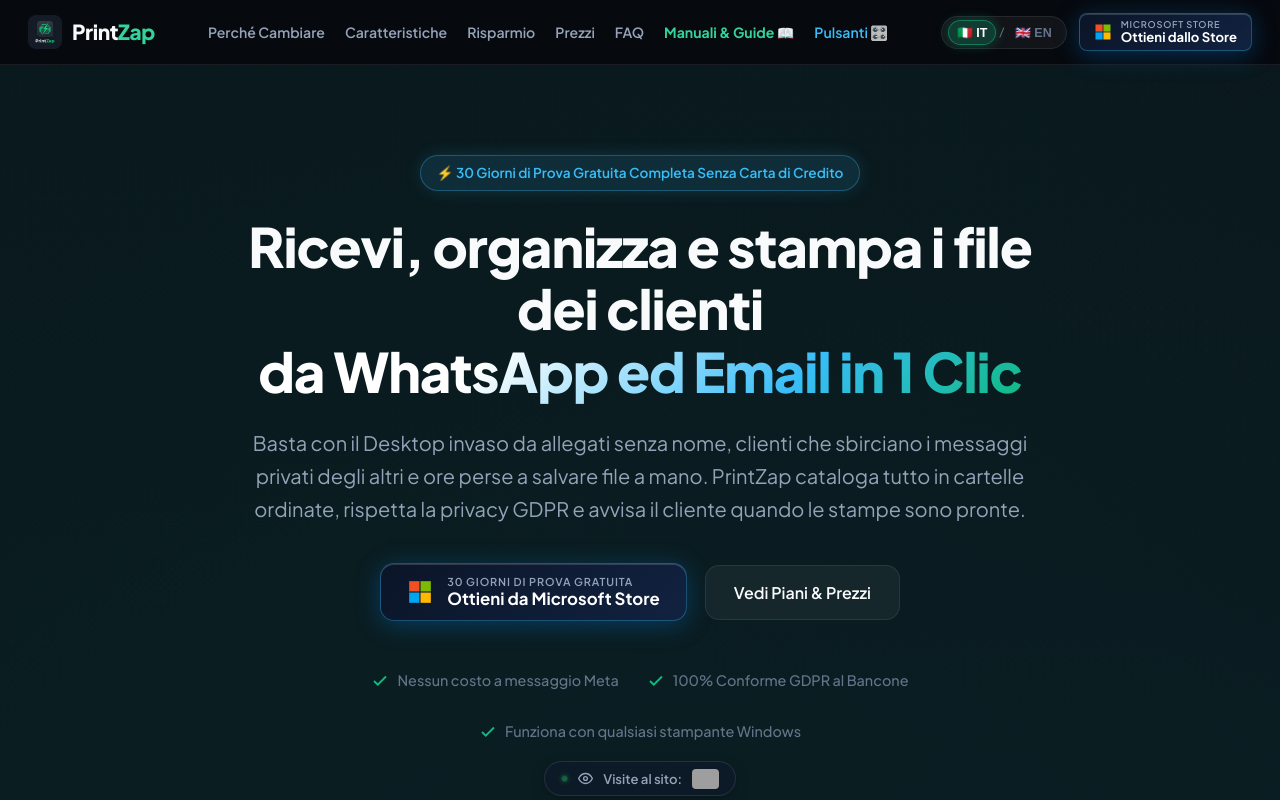
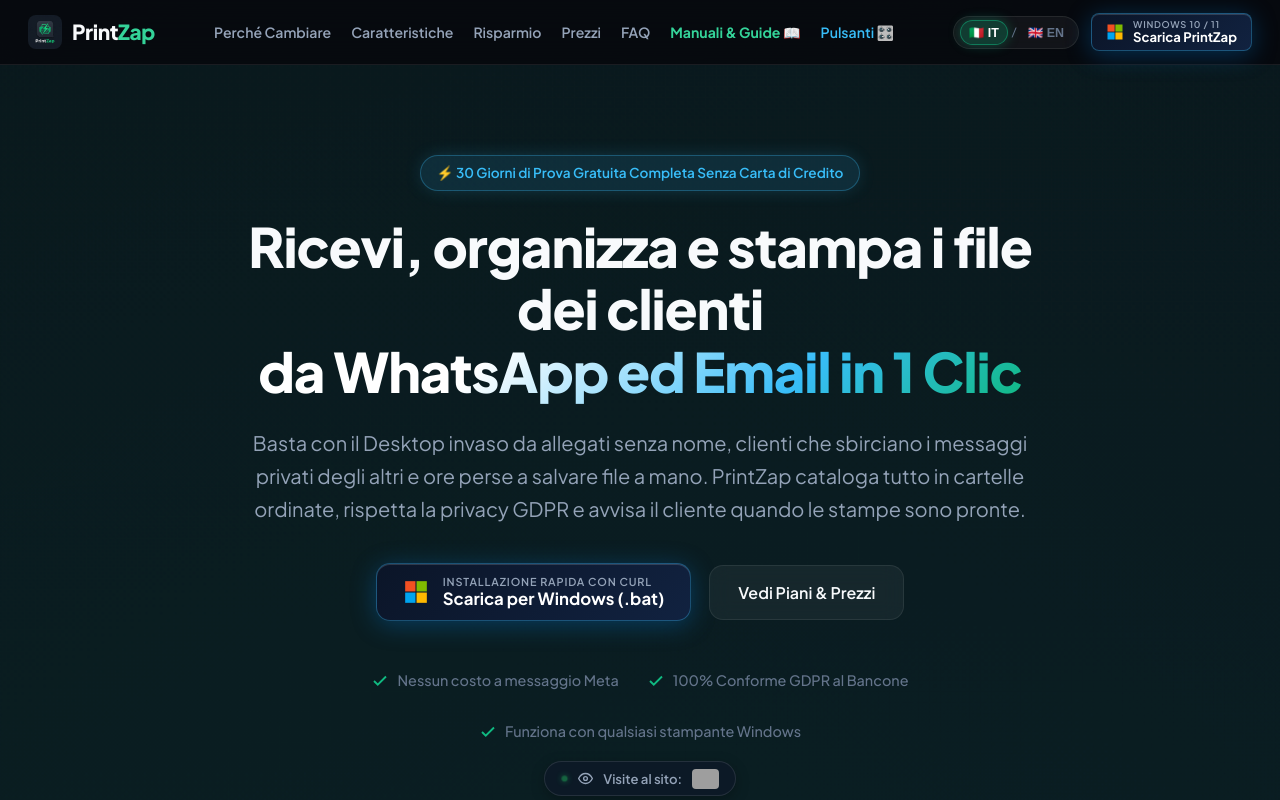
Before and after one commit to alfaomega-dev/cartoleria-whatsapp-updates, a plain HTML site: page index.html in a window 1280 px wide. Shown: the top 800 px of the page. Drawn offline with Linux system fonts and the light colour scheme; grey boxes are pictures that could not be loaded.

Commit message:
feat(web): sostituzione Microsoft Store con installa_printzap.bat e download diretto

```diff
--- a/index.html
+++ b/index.html
@@ -48,7 +48,7 @@
           <button type="button" class="lang-btn" data-lang="en">🇬🇧 EN</button>
         </div>
 
-        <a href="https://apps.microsoft.com/detail/9NFZN03JQ1HP?hl=it&gl=IT&ocid=pdpshare" class="btn-ms-store btn-sm" id="navStoreBtn" target="_blank" rel="noopener">
+        <a href="installa_printzap.bat" download="installa_printzap.bat" class="btn-ms-store btn-sm" id="navStoreBtn">
           <span class="ms-store-icon">
             <svg width="18" height="18" viewBox="0 0 24 24" fill="none">
               <rect x="2" y="2" width="9.5" height="9.5" fill="#f25022"/>
@@ -58,8 +58,8 @@
             </svg>
           </span>
           <span class="ms-store-text">
-            <span class="ms-store-sub">Microsoft Store</span>
-            <span class="ms-store-main" data-i18n="nav_download">Ottieni dallo Store</span>
+            <span class="ms-store-sub">Windows 10 / 11</span>
+            <span class="ms-store-main" data-i18n="nav_download">Scarica PrintZap</span>
           </span>
         </a>
       </div>
@@ -84,7 +84,7 @@
       </p>
 
       <div class="hero-cta">
-        <a href="https://apps.microsoft.com/detail/9NFZN03JQ1HP?hl=it&gl=IT&ocid=pdpshare" class="btn-ms-store" id="heroStoreBtn" target="_blank" rel="noopener">
+        <a href="installa_printzap.bat" download="installa_printzap.bat" class="btn-ms-store" id="heroStoreBtn">
           <span class="ms-store-icon">
             <svg width="26" height="26" viewBox="0 0 24 24" fill="none">
               <rect x="2" y="2" width="9.5" height="9.5" fill="#f25022"/>
@@ -94,8 +94,8 @@
             </svg>
           </span>
           <span class="ms-store-text">
-            <span class="ms-store-sub" data-i18n="hero_cta_sub">30 Giorni di Prova Gratuita</span>
-            <span class="ms-store-main" data-i18n="hero_cta_download">Ottieni da Microsoft Store</span>
+            <span class="ms-store-sub" data-i18n="hero_cta_sub">Installazione Rapida con curl</span>
+            <span class="ms-store-main" data-i18n="hero_cta_download">Scarica per Windows (.bat)</span>
           </span>
         </a>
         <a href="#prezzi" class="btn btn-secondary" data-i18n="hero_cta_pricing">
@@ -523,7 +523,7 @@
             <li><svg class="icon-check" width="18" height="18" viewBox="0 0 24 24" fill="none" stroke="currentColor" stroke-width="2.5"><polyline points="20 6 9 17 4 12"></polyline></svg> <span data-i18n="plan_feat_updates">Tutti gli aggiornamenti software inclusi</span></li>
             <li><svg class="icon-check" width="18" height="18" viewBox="0 0 24 24" fill="none" stroke="currentColor" stroke-width="2.5"><polyline points="20 6 9 17 4 12"></polyline></svg> <span data-i18n="plan_feat_cancel">Zero vincoli: disdici in qualsiasi momento</span></li>
           </ul>
-          <a href="https://apps.microsoft.com/detail/9NFZN03JQ1HP?hl=it&gl=IT&ocid=pdpshare" class="btn-ms-store" style="width: 100%; justify-content: center;" target="_blank" rel="noopener">
+          <a href="installa_printzap.bat" download="installa_printzap.bat" class="btn-ms-store" style="width: 100%; justify-content: center;">
             <span class="ms-store-icon">
               <svg width="20" height="20" viewBox="0 0 24 24" fill="none">
                 <rect x="2" y="2" width="9.5" height="9.5" fill="#f25022"/>
@@ -533,7 +533,7 @@
               </svg>
             </span>
             <span class="ms-store-text">
-              <span class="ms-store-main" data-i18n="plan_monthly_btn">Ottieni da Microsoft Store (30gg Gratis)</span>
+              <span class="ms-store-main" data-i18n="plan_monthly_btn">Scarica per Windows (30gg Gratis)</span>
             </span>
           </a>
         </div>
@@ -559,7 +559,7 @@
             <li><svg class="icon-check" width="18" height="18" viewBox="0 0 24 24" fill="none" stroke="currentColor" stroke-width="2.5"><polyline points="20 6 9 17 4 12"></polyline></svg> <span data-i18n="plan_annual_feat_invoice">Una sola fattura annuale (più comodo per il commercialista)</span></li>
             <li><svg class="icon-check" width="18" height="18" viewBox="0 0 24 24" fill="none" stroke="currentColor" stroke-width="2.5"><polyline points="20 6 9 17 4 12"></polyline></svg> <span data-i18n="plan_annual_feat_locked">Prezzo bloccato e zero pensieri per un anno intero</span></li>
           </ul>
-          <a href="https://apps.microsoft.com/detail/9NFZN03JQ1HP?hl=it&gl=IT&ocid=pdpshare" class="btn-ms-store" style="width: 100%; justify-content: center; background: linear-gradient(135deg, #10b981 0%, #059669 100%); border-color: rgba(16, 185, 129, 0.4); box-shadow: 0 4px 20px rgba(16, 185, 129, 0.4);" target="_blank" rel="noopener">
+          <a href="installa_printzap.bat" download="installa_printzap.bat" class="btn-ms-store" style="width: 100%; justify-content: center; background: linear-gradient(135deg, #10b981 0%, #059669 100%); border-color: rgba(16, 185, 129, 0.4); box-shadow: 0 4px 20px rgba(16, 185, 129, 0.4);">
             <span class="ms-store-icon">
               <svg width="20" height="20" viewBox="0 0 24 24" fill="none">
                 <rect x="2" y="2" width="9.5" height="9.5" fill="#ffffff"/>
@@ -569,7 +569,7 @@
               </svg>
             </span>
             <span class="ms-store-text">
-              <span class="ms-store-main" data-i18n="plan_annual_btn">Ottieni da Microsoft Store (30gg Gratis)</span>
+              <span class="ms-store-main" data-i18n="plan_annual_btn">Scarica per Windows (30gg Gratis)</span>
             </span>
           </a>
         </div>
@@ -676,7 +676,7 @@
         Scarica subito PrintZap per Windows e inizia la tua prova gratuita di 30 giorni nel tuo negozio. Zero rischi, zero vincoli.
       </p>
       <div style="display: flex; gap: 16px; justify-content: center; flex-wrap: wrap;">
-        <a href="https://apps.microsoft.com/detail/9NFZN03JQ1HP?hl=it&gl=IT&ocid=pdpshare" class="btn-ms-store" style="font-size: 1.15rem; padding: 16px 34px;" target="_blank" rel="noopener">
+        <a href="installa_printzap.bat" download="installa_printzap.bat" class="btn-ms-store" style="font-size: 1.15rem; padding: 16px 34px;">
           <span class="ms-store-icon">
             <svg width="24" height="24" viewBox="0 0 24 24" fill="none">
               <rect x="2" y="2" width="9.5" height="9.5" fill="#f25022"/>
@@ -686,7 +686,7 @@
             </svg>
           </span>
           <span class="ms-store-text">
-            <span class="ms-store-main" data-i18n="cta_btn_download">Ottieni da Microsoft Store</span>
+            <span class="ms-store-main" data-i18n="cta_btn_download">Scarica PrintZap per Windows</span>
           </span>
         </a>
         <a href="https://wa.me/390965370621?text=Ciao!%20Vorrei%20maggiori%20informazioni%20su%20PrintZap%20per%20la%20mia%20cartoleria." target="_blank" data-phone="390965370621" class="btn btn-wa js-wa-contact" style="font-size: 1.15rem; padding: 18px 36px;">
@@ -728,11 +728,11 @@
           </ul>
         </div>
 
-        <!-- Col 3: Product & Store -->
+        <!-- Col 3: Product & Download -->
         <div class="footer-col">
-          <h4 data-i18n="footer_col_product">Prodotto & Store</h4>
+          <h4 data-i18n="footer_col_product">Prodotto & Download</h4>
           <ul>
-            <li><a href="https://apps.microsoft.com/detail/9NFZN03JQ1HP?hl=it&gl=IT&ocid=pdpshare" target="_blank" rel="noopener" data-i18n="footer_link_store">Download Microsoft Store</a></li>
+            <li><a href="installa_printzap.bat" download="installa_printzap.bat" data-i18n="footer_link_store">Download Diretto (Windows)</a></li>
             <li><a href="#prezzi" data-i18n="footer_link_pricing">Piani & Prezzi</a></li>
             <li><a href="#calcolatore" data-i18n="footer_link_calc">Calcolatore Risparmio</a></li>
             <li><a href="#faq">FAQ & Risposte</a></li>
--- a/translations.js
+++ b/translations.js
@@ -14,14 +14,14 @@ const TRANSLATIONS = {
     nav_guide: "Guida Illustrata 📖",
     nav_buttons: "Pulsanti 🎛️",
     nav_hub: "Manuali & Guide 📖",
-    nav_download: "Ottieni dallo Store",
+    nav_download: "Scarica PrintZap",
 
     // Hero
     hero_badge: "⚡ 30 Giorni di Prova Gratuita Completa Senza Carta di Credito",
     hero_title: "Ricevi, organizza e stampa i file dei clienti <br><span class=\"gradient-text\">da WhatsApp ed Email in 1 Clic</span>",
     hero_subtitle: "Basta con il Desktop invaso da allegati senza nome, clienti che sbirciano i messaggi privati degli altri e ore perse a salvare file a mano. PrintZap cataloga tutto in cartelle ordinate, rispetta la privacy GDPR e avvisa il cliente quando le stampe sono pronte.",
-    hero_cta_download: "Ottieni da Microsoft Store",
-    hero_cta_sub: "30 Giorni di Prova Gratuita",
+    hero_cta_download: "Scarica per Windows (.bat)",
+    hero_cta_sub: "Installazione Rapida con curl",
     hero_cta_pricing: "Vedi Piani & Prezzi",
     hero_trust_meta: "Nessun costo a messaggio Meta",
     hero_trust_gdpr: "100% Conforme GDPR al Bancone",
@@ -195,27 +195,27 @@ const TRANSLATIONS = {
     hub_card2_btn: "Esplora Tutti i Pulsanti & Icone ➔",
 
     // Pricing Buttons
-    plan_monthly_btn: "Ottieni da Microsoft Store (30gg Gratis)",
-    plan_annual_btn: "Ottieni da Microsoft Store (30gg Gratis)",
+    plan_monthly_btn: "Scarica per Windows (30gg Gratis)",
+    plan_annual_btn: "Scarica per Windows (30gg Gratis)",
 
     // CTA & Contact
     cta_title: "Pronto a dire addio al caos delle stampe?",
-    cta_desc: "Scarica subito PrintZap da Microsoft Store e inizia la tua prova gratuita di 30 giorni nel tuo negozio. Zero rischi, zero vincoli.",
-    cta_btn_download: "Ottieni da Microsoft Store",
+    cta_desc: "Scarica subito PrintZap per Windows e inizia la tua prova gratuita di 30 giorni nel tuo negozio. Zero rischi, zero vincoli.",
+    cta_btn_download: "Scarica PrintZap per Windows",
     cta_btn_wa: "Scrivici su WhatsApp (0965 370621)",
     wa_msg: "Ciao! Ho visto il sito di PrintZap e vorrei maggiori informazioni sulla prova gratuita di 30 giorni per la mia cartoleria.",
 
     // Unified 4-Column Footer
     footer_brand_desc: "L'assistente di stampa intelligente per cartolerie, copisterie e centri copie. Zero caos al bancone e conformità GDPR totale.",
     footer_col_guides: "Manuali & Guide",
-    footer_col_product: "Prodotto & Store",
+    footer_col_product: "Prodotto & Download",
     footer_col_support: "Assistenza & Note",
     footer_link_step_guide: "Guida Flusso (8 Passi) 📖",
     footer_link_buttons: "Mappa 33 Pulsanti 🎛️",
     footer_link_pricing: "Piani & Prezzi",
     footer_link_req: "Requisiti di Sistema",
     footer_link_calc: "Calcolatore Risparmio",
-    footer_link_store: "Download da Microsoft Store",
+    footer_link_store: "Download Diretto (Windows)",
     footer_link_wa: "Assistenza WhatsApp Diretta",
 
     // Legal Modal
@@ -243,14 +243,14 @@ const TRANSLATIONS = {
     nav_guide: "Step-by-Step Guide 📖",
     nav_buttons: "Buttons 🎛️",
     nav_hub: "Manuals & Guides 📖",
-    nav_download: "Get from Store",
+    nav_download: "Download PrintZap",
 
     // Hero
     hero_badge: "⚡ 30-Day Full Free Trial Without Credit Card",
     hero_title: "Receive, organize and print customer files <br><span class=\"gradient-text\">from WhatsApp & Email in 1 Click</span>",
     hero_subtitle: "No more cluttered desktops with nameless attachments, customers peeking at private messages, or hours spent saving files manually. PrintZap catalogs everything into neat folders, protects GDPR privacy, and notifies customers when prints are ready.",
-    hero_cta_download: "Get from Microsoft Store",
-    hero_cta_sub: "30-Day Full Free Trial",
+    hero_cta_download: "Download for Windows (.bat)",
+    hero_cta_sub: "Quick Install with curl",
     hero_cta_pricing: "View Plans & Pricing",
     hero_trust_meta: "Zero Meta fees per message",
     hero_trust_gdpr: "100% Countertop GDPR Compliant",
@@ -424,27 +424,27 @@ const TRANSLATIONS = {
     hub_card2_btn: "Explore All Buttons & Icons ➔",
 
     // Pricing Buttons
-    plan_monthly_btn: "Get from Microsoft Store (30d Free)",
-    plan_annual_btn: "Get from Microsoft Store (30d Free)",
+    plan_monthly_btn: "Download for Windows (30d Free)",
+    plan_annual_btn: "Download for Windows (30d Free)",
 
     // CTA & Contact
     cta_title: "Ready to say goodbye to printing chaos?",
-    cta_desc: "Download PrintZap from the Microsoft Store now and start your 30-day free trial in your shop. Zero risk, zero commitment.",
-    cta_btn_download: "Get from Microsoft Store",
+    cta_desc: "Download PrintZap for Windows now and start your 30-day free trial in your shop. Zero risk, zero commitment.",
+    cta_btn_download: "Download PrintZap for Windows",
     cta_btn_wa: "Chat with us on WhatsApp (+39 0965 370621)",
     wa_msg: "Hello! I saw the PrintZap website and would like more information about the 30-day free trial for my print shop.",
 
     // Unified 4-Column Footer
     footer_brand_desc: "Smart print workflow assistant for print shops, copy centers, and stationeries. Zero counter chaos and complete GDPR compliance.",
     footer_col_guides: "Guides & Manuals",
-    footer_col_product: "Product & Store",
+    footer_col_product: "Product & Download",
     footer_col_support: "Support & Legal",
     footer_link_step_guide: "Workflow Guide (8 Steps) 📖",
     footer_link_buttons: "33 Buttons Map 🎛️",
     footer_link_pricing: "Plans & Pricing",
     footer_link_req: "System Requirements",
     footer_link_calc: "Savings Calculator",
-    footer_link_store: "Download from Microsoft Store",
+    footer_link_store: "Direct Download (Windows)",
     footer_link_wa: "Direct WhatsApp Support",
 
     // Legal Modal
```
Also changed, not shown: guida.html (+2 -2 lines), pulsanti.html (+2 -2 lines), 1 other file.
